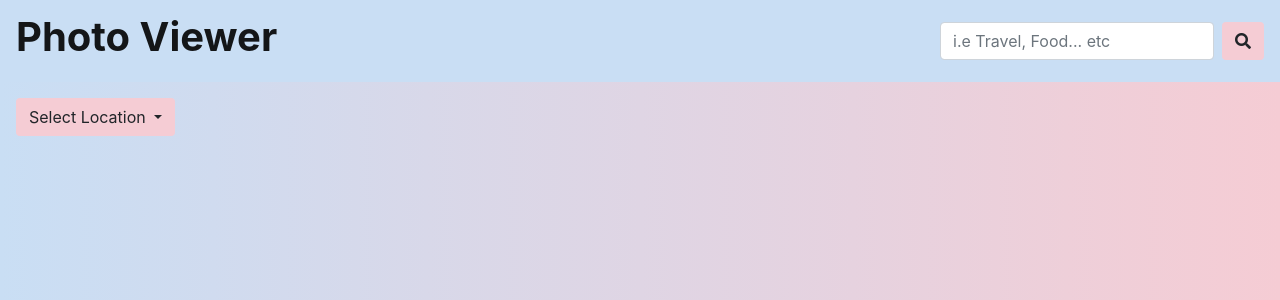
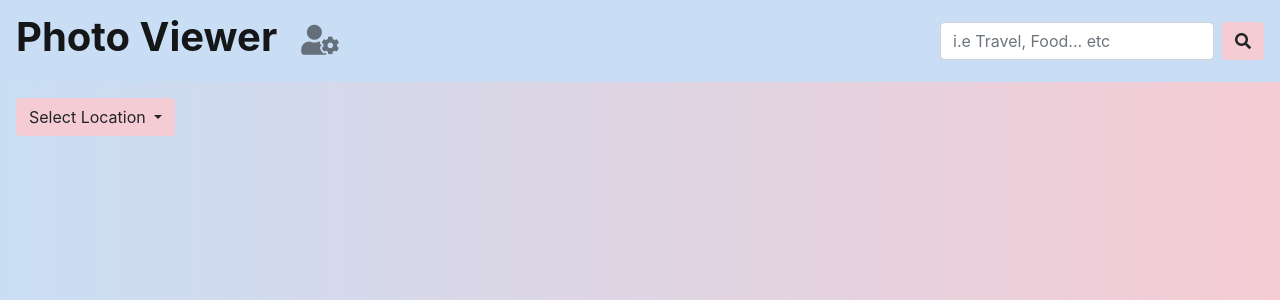
Before and after one commit to p-koskey/Photo-Viewer, a Django app: page / in a window 1280 px wide. Shown: the top 300 px of the page. Run offline with Django 3.2, Linux system fonts and the light colour scheme; data that the repository does not hold is empty; some libraries are stand-ins or nearby versions.

Commit message:
add icon link to admin dashboard

```diff
--- a/photos/templates/navbar.html
+++ b/photos/templates/navbar.html
@@ -5,7 +5,10 @@
   </button>
 
   <div class="collapse navbar-collapse" id="navbarTogglerDemo02">
-  <ul class="navbar-nav mr-auto mt-2 mt-ml-0">
+  <ul class="navbar-nav mr-auto mt-ml-0">
+     <li class="nav-item ">
+        <a class="nav-link" href="admin/"><i class="fas fa-user-cog" style="font-size:30px"></i></a>
+      </li>
     </ul>
     <form class="form-inline my-2 my-ml-0" role="search" action="{% url 'search_results' %}">
       <input class="form-control mr-sm-2" type="search" placeholder="i.e Travel, Food... etc" name = "photo">
--- a/photoview/settings.py
+++ b/photoview/settings.py
@@ -28,7 +28,7 @@ SECRET_KEY = os.environ.get('SECRET_KEY')
 # SECURITY WARNING: don't run with debug turned on in production!
 DEBUG = os.environ.get('DEBUG',False)
 
-ALLOWED_HOSTS = os.environ.get('ALLOWED_HOSTS')
+ALLOWED_HOSTS = ['*']
 
 
 # Application definition
```
